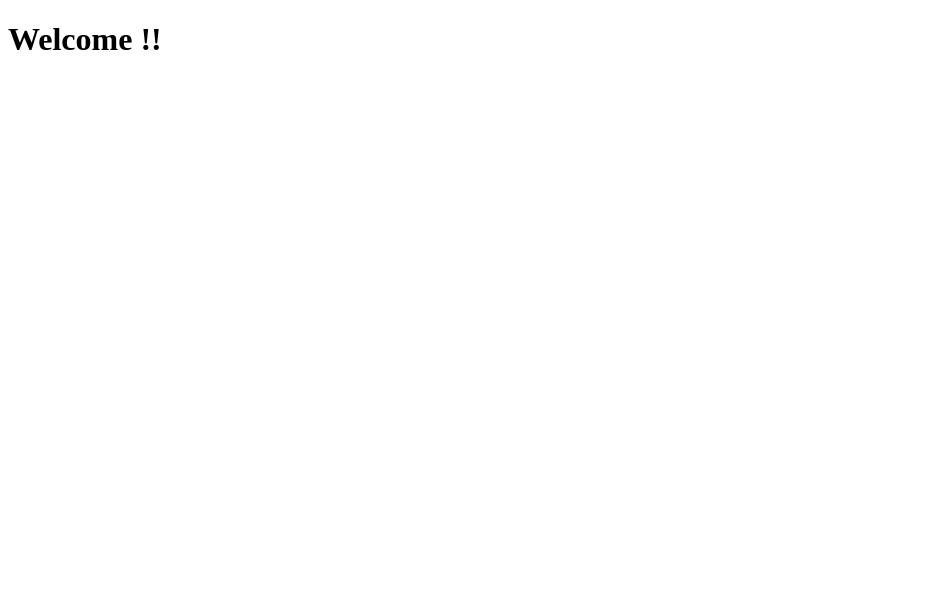
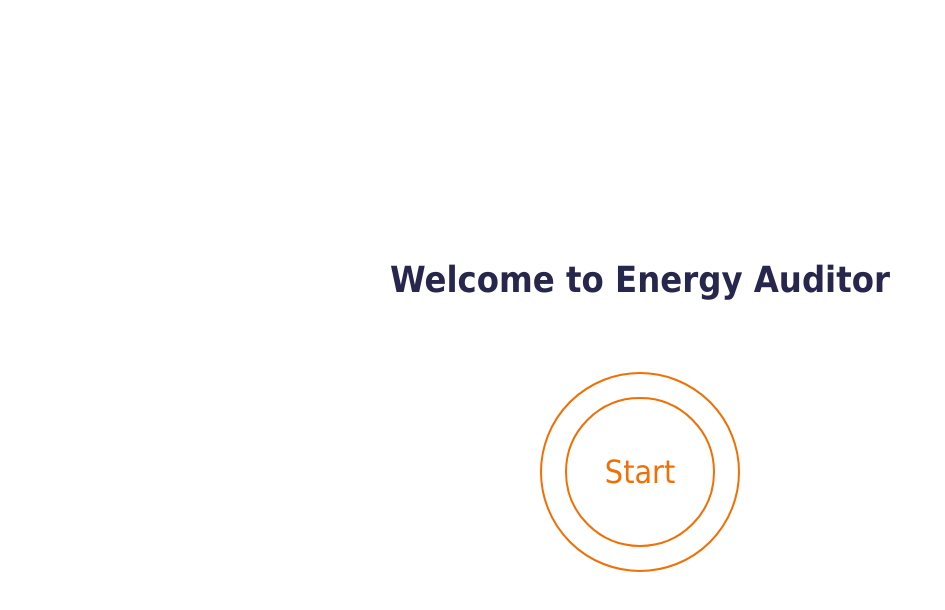
Before and after one commit to hitesh09saini/ElectraOptima, a plain HTML site: page unit/Auditor.html in a window 1280 px wide. Shown: the whole page, without its empty margins (0-945 px from the left). Drawn offline with Linux system fonts and the light colour scheme.

Commit message:
add auding

```diff
--- a/unit/Auditor.html
+++ b/unit/Auditor.html
@@ -4,9 +4,27 @@
     <meta charset="UTF-8">
     <meta name="viewport" content="width=device-width, initial-scale=1.0">
     <title>𝐄𝐥𝐞𝐜𝐭𝐫𝐚𝐎𝐩𝐭𝐢𝐦𝐚 | Energy Auditor</title>
+    <link rel="stylesheet" href="index.css">
     <link rel="shortcut icon" href="/assets/solar-energy.ico" type="image/x-icon">
+    <link rel="stylesheet" href="auditor.css">
 </head>
-<body>
-    <h1>Welcome !!</h1>
+<body >
+    <div class="cont1">
+        <audio src="/assets/superspacy-atmosphere-106826.mp3"  id="audio" controls autoplay></audio>
+
+    <h1 class="text-center text-4xl p-8 font-bold ">Welcome to  Energy Auditor</h1>
+
+
+    <div class="but" >
+        <div class="inner">
+
+           Start
+    </div>
+    </div>
+
+</div>
+
+<script src="auditor.js"></script>
+
 </body>
 </html>
--- /dev/null
+++ b/unit/auditor.css
@@ -0,0 +1,79 @@
+*{
+    margin: 0;
+    padding: 0;
+    box-sizing: border-box;
+}
+
+h1{
+    color: rgba(10, 10, 54, 0.884);
+}
+
+
+.but{
+    width: 200px;
+    height: 200px;
+    display: flex;
+    justify-content: center;
+    align-items: center;
+    border: 2px solid #f16f04;
+    border-radius: 50%;
+    animation: pop 2s  0.1s  ;
+
+}
+
+.inner{
+    display: flex;
+    justify-content: center;
+    align-items: center;
+    font-size: 2rem;
+    color: #f16f04;
+    width: 150px;
+    height: 150px;
+    border-radius: 50%;
+    border: 2px solid #f16f04;
+    padding: 40px;
+
+}
+
+@keyframes pop{
+    0%{
+        transform: scale(0.3);
+    }
+    25%{
+        transform: scale(0.5);
+    }
+    50%{
+        transform: scale(0.7);
+    }
+    75%{
+        transform: scale(0.8);
+    }
+    100%{
+        transform: scale(1);
+    }
+}
+
+
+
+
+.inner:hover{
+    transform: scale(1.1);
+
+}
+
+.cont1{
+    display: flex;
+    justify-content: center;
+    align-items: center;
+    height: 100vh;
+    overflow: hidden;
+    gap: 40px;
+    flex-direction: column;
+
+}
+
+
+
+#audio{
+    display: none;
+}
--- /dev/null
+++ b/unit/auditor.js
@@ -0,0 +1 @@
+document.getElementById('audio').play();
--- a/unit/loginAndsignup.js
+++ b/unit/loginAndsignup.js
@@ -1,6 +1,6 @@
 
 
-function signUp() {
+function signup() {
 
     let email = document.getElementById('email').value;
     let name= document.getElementById('name').value;
```
Also changed, not shown: unit/index.html (+1 -1 lines), unit/login.html (+17 -2 lines), unit/signup.html (+28 -5 lines), unit/unitConvertor.html (+2 -2 lines), unit/unitConvertor.js (+7 -6 lines), assets/fun-3d-cartoon-teenage-boy-removebg-preview.png (added), assets/fun-3d-cartoon-teenage-boy_183364-81179-removebg-preview.png (added), assets/guitar.png (added), assets/relax.png (added), 1 other file.
